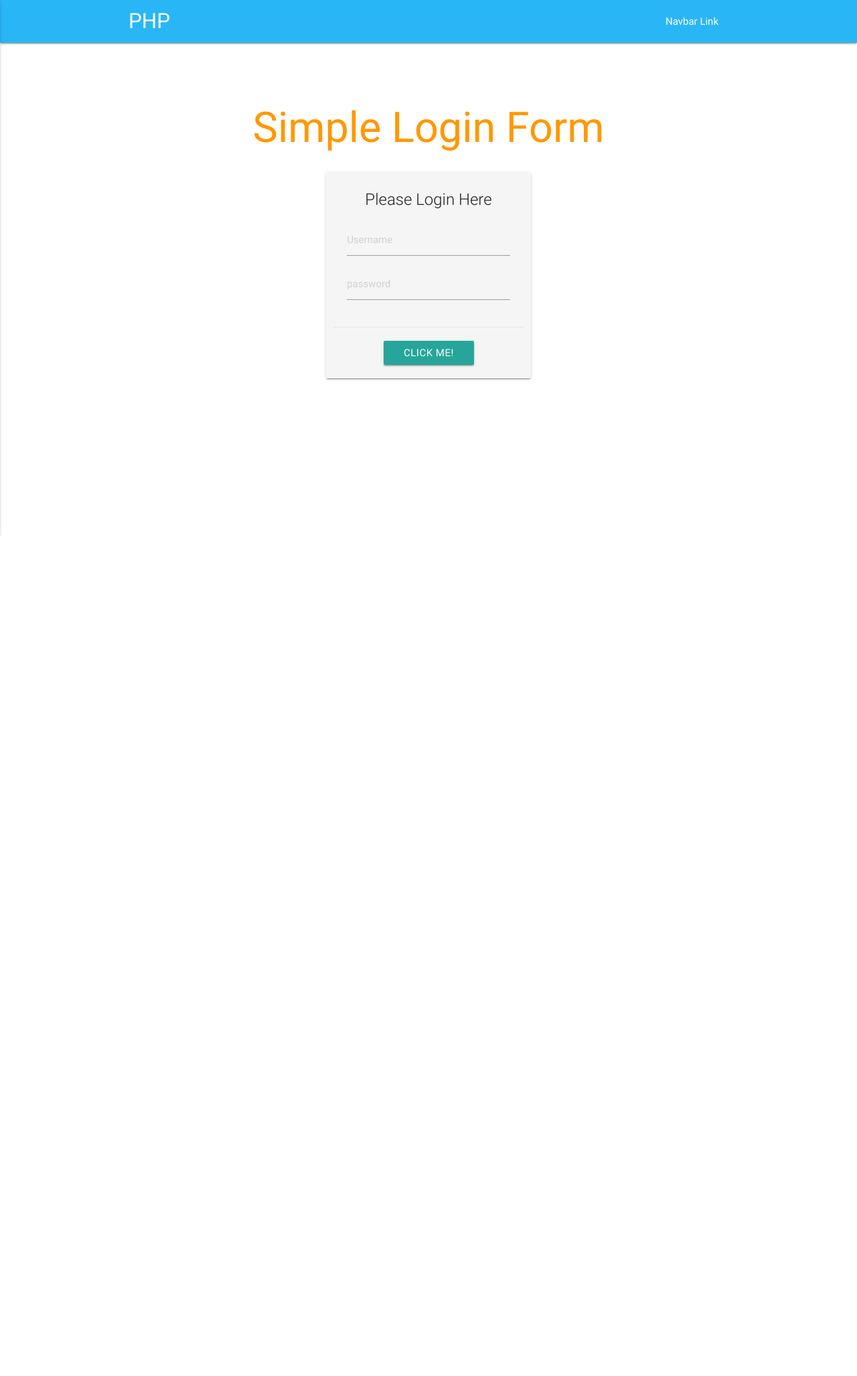
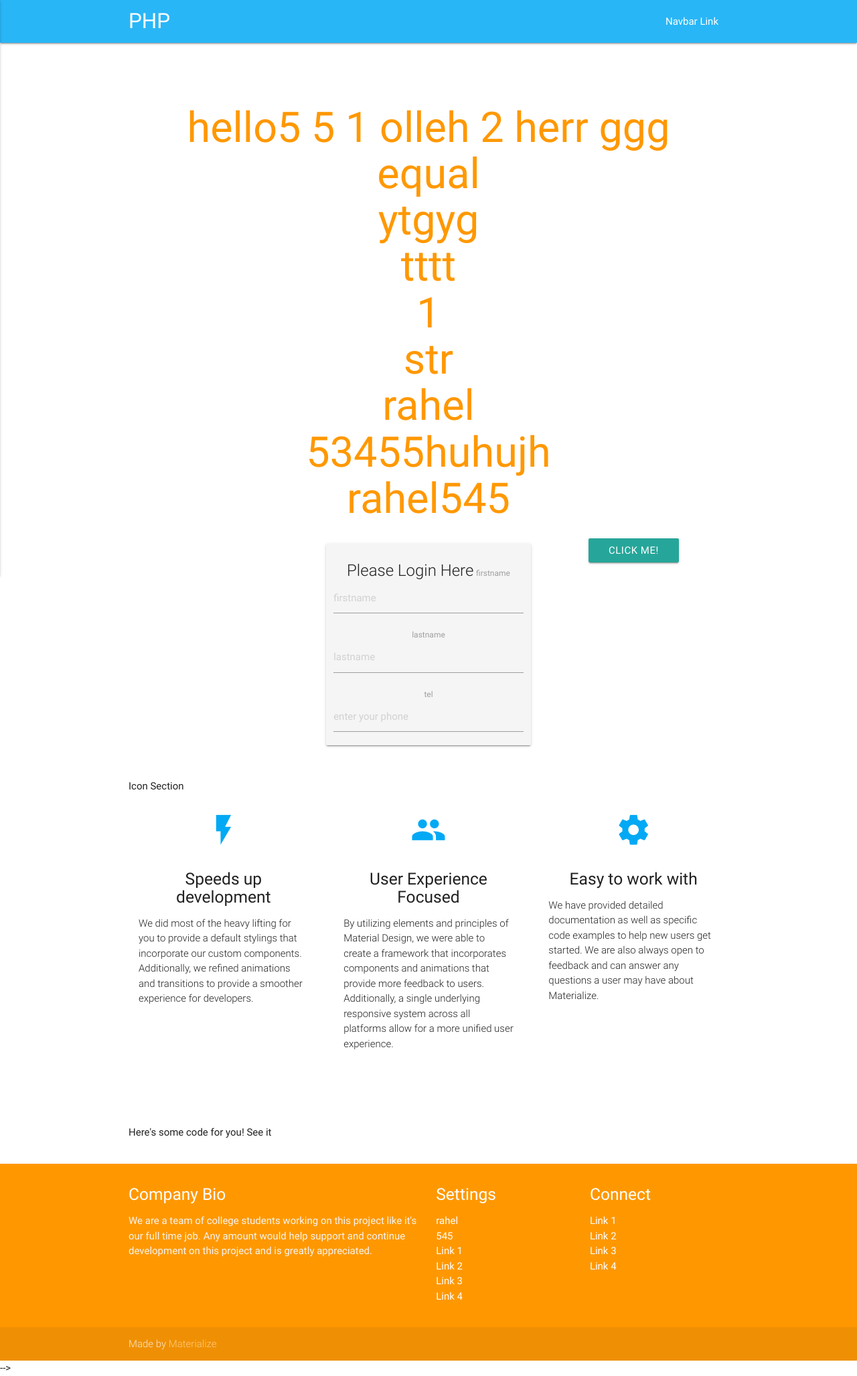
Before and after one commit to rajabiseraji/PHPCourse, a PHP site: page / in a window 1280 px wide. Shown: the whole page at 67% size. Before the commit the page ends 800 px from the top, so only its background shows below. Run offline with PHP 8.4, Linux system fonts and the light colour scheme; some libraries are stand-ins or nearby versions.

Commit message:
second session

```diff
--- a/index.html
+++ b/index.php
@@ -26,16 +26,102 @@
   <div class="section no-pad-bot" id="index-banner">
     <div class="container">
       <br><br>
-      <h1 class="header center orange-text">Simple Login Form</h1>
+      <h1 class="header center orange-text">
+
+
+
+      <?php
+define("const1","ggg");
+      $tmp1 = "hello";
+      $tmp2 = 5;
+      $tmp3 = 1000;
+      $arr = array("jhgh",2,"ytgyg");
+
+      echo  $tmp1.  $tmp2;
+      echo "\n";
+      echo  strlen($tmp1);
+      echo "\n";
+      echo str_word_count($tmp1);
+      echo "\n";
+      echo strrev($tmp1);
+      echo "\n";
+      echo strpos($tmp1,"l");
+      echo "\n";
+      echo str_replace("llo","rr",$tmp1);
+      echo "\n";
+      echo const1;
+      echo "<br>";
+
+      if ($tmp3==1000){
+        echo "equal";
+      }
+      echo "<br>";
+      echo $arr[2];
+
+      echo "<br>";
+      $arr1=array();
+      $arr1[0]="tttt";
+      echo $arr1[0];
+      echo "<br>";
+
+      echo count($arr1);
+      echo "<br>";
+
+      $arra=explode("_","str_rrr");
+      echo $arra[0];
+      echo "<br>";
+
+      $asoc=array('name'=>"rahel",'tell'=>545);
+      echo $asoc['name'];
+      echo "<br>";
+
+      $tmp4=array();
+      $tmp4[0]="53455";
+      $tmp4[1]="huhujh";
+
+      for($i=0;$i<count($tmp4); $i++){
+        echo $tmp4[$i];
+      }
+
+      echo "<br>";
+      foreach($asoc as $x => $x_value){
+        echo $x_value;
+      }
+
+
+      echo "<br>";
+  /*    foreach($asoc as $x => $x_value){
+        echo '<div class="col l3 s12">
+          <h5 class="white-text">Settings</h5>
+          <ul>
+            <li><a class="white-text" href="#!">'.$x_value.'</a></li>
+
+          </ul>
+        </div>';
+      }*/
+
+      $form1=array('firstname'=>"firstname",'lastname'=>"lastname",'tel'=>"enter your phone");
+
+      ?>
+      </h1>
+
+
       <div class="row center">
         <div class="card col s4 offset-s4 grey lighten-4">
      		<!-- <h5 class="header col s12 light">Please enter Login Status</h5>	 -->
      		<br>
         	<sapn class="card-title center">Please Login Here</sapn>
-        <div class="card-content center">
-        	<input type="text" name="name" placeholder="Username">
-        	<input type="password" name="password" placeholder="password">
+<!--        <div class="card-content center">-->
+<!--        	<input type="text" name="name" placeholder="Username">-->
+<!--        	<input type="password" name="password" placeholder="password">-->
+          <?php
+          foreach($form1 as $label => $placeholder){
+            echo '<label>'.$label.'</label>
+                  <input type="text" name="'.$label.'" placeholder="'.$placeholder.'">';
+          }
+          ?>
         </div>
+
         <div class="card-action center">
         	<button class="btn waves-effect waves-light" type="submit" name="action">Click Me!</button>
         </div>
@@ -49,12 +135,12 @@
     </div>
   </div>
 
-<!--
+
   <div class="container">
     <div class="section">
- -->
-      <!--   Icon Section   -->
-    <!--   <div class="row">
+
+        Icon Section
+     <div class="row">
         <div class="col s12 m4">
           <div class="icon-block">
             <h2 class="center light-blue-text"><i class="material-icons">flash_on</i></h2>
@@ -103,6 +189,17 @@
         <div class="col l3 s12">
           <h5 class="white-text">Settings</h5>
           <ul>
+
+            <?php
+
+            foreach($asoc as $x => $x_value){
+              echo '<li><a class="white-text" href="#!">'. $x_value.'</a></li>';
+            }
+
+            ?>
+
+
+
             <li><a class="white-text" href="#!">Link 1</a></li>
             <li><a class="white-text" href="#!">Link 2</a></li>
             <li><a class="white-text" href="#!">Link 3</a></li>
```
